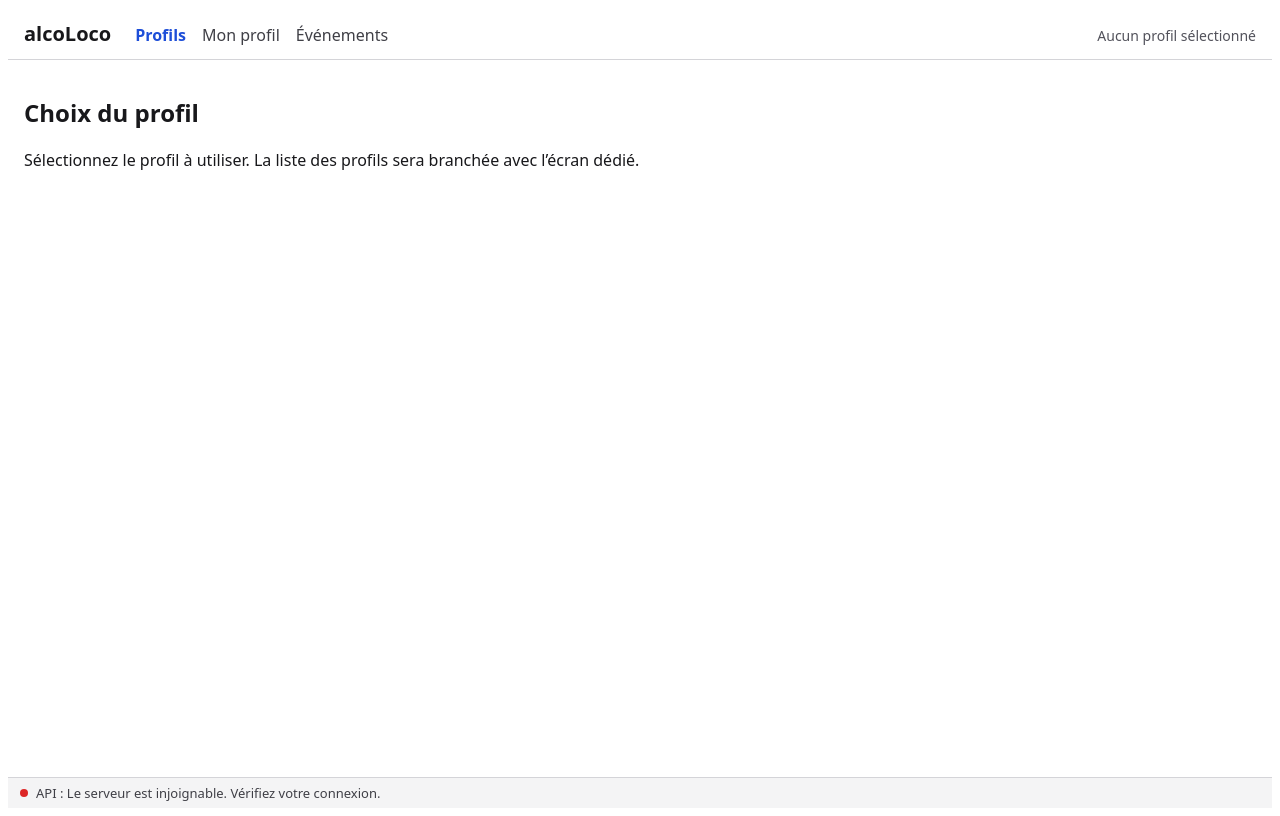
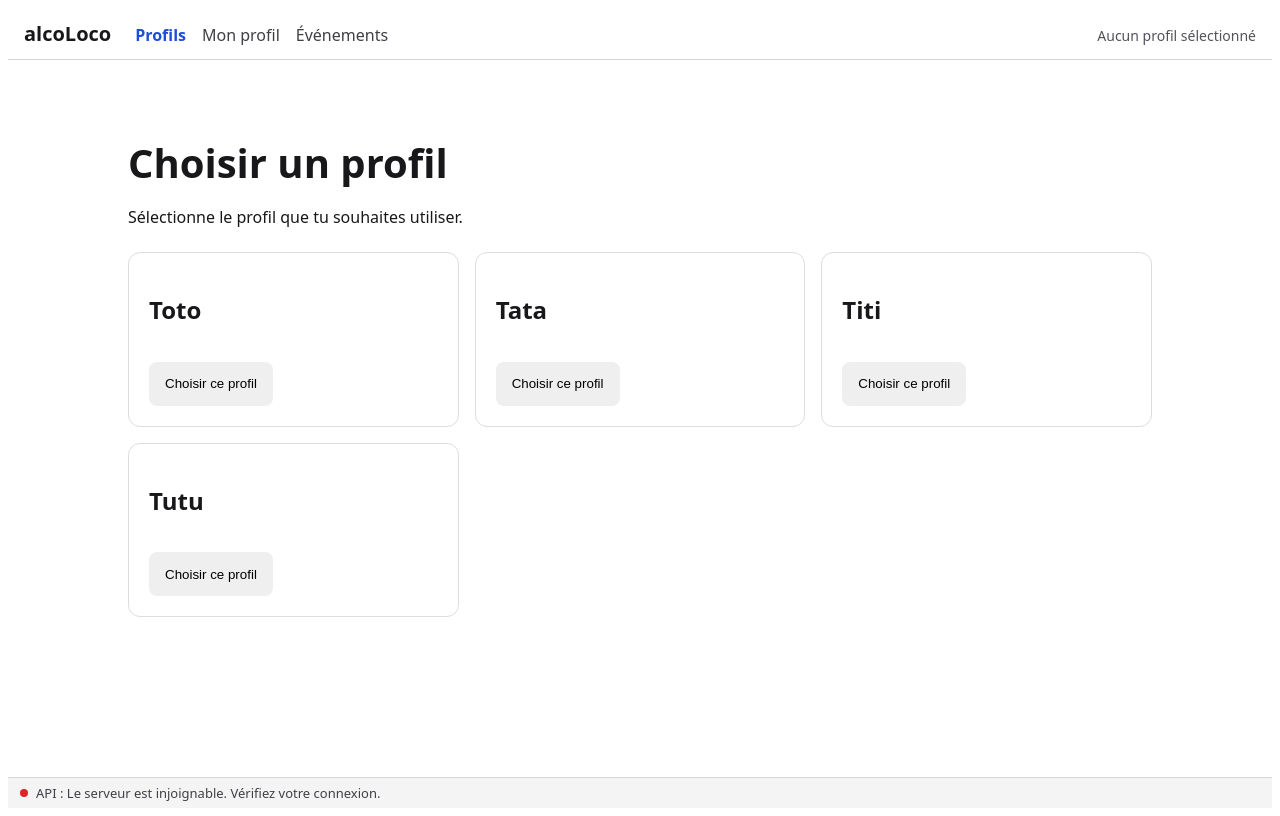
Before and after one commit to maelprog/alcoLoco, an Angular app in the folder web/: page /profiles in a window 1280 px wide. Built offline with nearby package versions, Linux system fonts and the light colour scheme; no server answers.

Commit message:
feat: add profile selection page

```diff
--- a/web/src/app/app.routes.ts
+++ b/web/src/app/app.routes.ts
@@ -18,14 +18,14 @@ export const routes: Routes = [
     path: 'profiles',
     title: 'Choix du profil — alcoLoco',
     loadComponent: () =>
-      import('./features/profile-selection/profile-selection-page').then(
+      import('./pages/profile-selection/profile-selection-page').then(
         (m) => m.ProfileSelectionPage,
       ),
   },
   {
     path: 'profile',
     title: 'Mon profil — alcoLoco',
-    loadComponent: () => import('./features/profile/profile-page').then((m) => m.ProfilePage),
+    loadComponent: () => import('./pages/profile/profile-page').then((m) => m.ProfilePage),
   },
   {
     path: 'events',
--- a/web/src/app/features/profile-selection/profile-selection-page.ts
+++ /dev/null
@@ -1,14 +0,0 @@
-import { Component } from '@angular/core';
-
-/**
- * Landing screen: the user picks a profile among the predefined ones
- * (SPEC.md §5.1). The list itself arrives with #8, which reads `GET /profiles`.
- */
-@Component({
-  selector: 'app-profile-selection-page',
-  template: `
-    <h2>Choix du profil</h2>
-    <p>Sélectionnez le profil à utiliser. La liste des profils sera branchée avec l’écran dédié.</p>
-  `,
-})
-export class ProfileSelectionPage {}
--- /dev/null
+++ b/web/src/app/pages/profile-selection/profile-selection-page.css
@@ -0,0 +1,52 @@
+.profile-selection {
+  width: min(100% - 2rem, 64rem);
+  margin-inline: auto;
+  padding-block: 2rem;
+}
+
+.page-header {
+  margin-bottom: 1.5rem;
+}
+
+.page-header h1 {
+  margin-bottom: 0.5rem;
+  font-size: clamp(1.75rem, 5vw, 2.5rem);
+}
+
+.profile-grid {
+  display: grid;
+  grid-template-columns: 1fr;
+  gap: 1rem;
+}
+
+.profile-card {
+  padding: 1.25rem;
+  border: 1px solid #ddd;
+  border-radius: 0.75rem;
+}
+
+.profile-card__button {
+  width: 100%;
+  min-height: 44px;
+  margin-top: 1rem;
+  padding: 0.75rem 1rem;
+  border: none;
+  border-radius: 0.5rem;
+  cursor: pointer;
+}
+
+@media (min-width: 640px) {
+  .profile-grid {
+    grid-template-columns: repeat(2, minmax(0, 1fr));
+  }
+
+  .profile-card__button {
+    width: auto;
+  }
+}
+
+@media (min-width: 1024px) {
+  .profile-grid {
+    grid-template-columns: repeat(3, minmax(0, 1fr));
+  }
+}
--- /dev/null
+++ b/web/src/app/pages/profile-selection/profile-selection-page.html
@@ -0,0 +1,29 @@
+<main class="profile-selection">
+  <header class="page-header">
+    <h1>Choisir un profil</h1>
+    <p>
+      Sélectionne le profil que tu souhaites utiliser.
+    </p>
+  </header>
+
+  <section
+    class="profile-grid"
+    aria-label="Profils disponibles"
+  >
+    @for (profile of profiles; track profile.id) {
+      <article class="profile-card">
+        <h2>{{ profile.display_name }}</h2>
+
+        <button
+          type="button"
+          class="profile-card__button"
+          (click)="selectProfile(profile)"
+        >
+          Choisir ce profil
+        </button>
+      </article>
+    } @empty {
+      <p>Aucun profil disponible.</p>
+    }
+  </section>
+</main>
--- /dev/null
+++ b/web/src/app/pages/profile-selection/profile-selection-page.ts
@@ -0,0 +1,29 @@
+import { Component, inject } from '@angular/core';
+import { CurrentProfileStore } from '../../core/profile/current-profile-store';
+
+interface ProfileSummary {
+  id: string;
+  display_name: string;
+}
+
+@Component({
+  selector: 'app-profile-selection-page',
+  standalone: true,
+  templateUrl: './profile-selection-page.html',
+  styleUrl: './profile-selection-page.css',
+})
+export class ProfileSelectionPage {
+  private readonly currentProfileStore = inject(CurrentProfileStore);
+
+  // Données fictives pour développer l'interface avant de connecter l'API.
+  readonly profiles: ProfileSummary[] = [
+    { id: 'toto', display_name: 'Toto' },
+    { id: 'tata', display_name: 'Tata' },
+    { id: 'titi', display_name: 'Titi' },
+    { id: 'tutu', display_name: 'Tutu' },
+  ];
+
+  selectProfile(profile: ProfileSummary): void {
+    this.currentProfileStore.select(profile);
+  }
+}
```
Also changed, not shown: web/src/app/pages/profile/profile-page.ts (renamed from web/src/app/features/profile/profile-page.ts), 1 other file (tests, documents, lock files or other folders).
